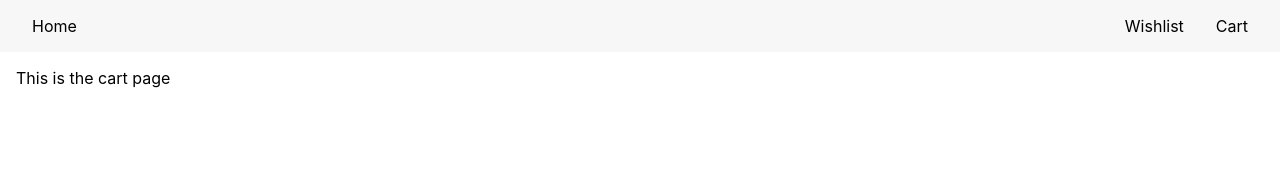
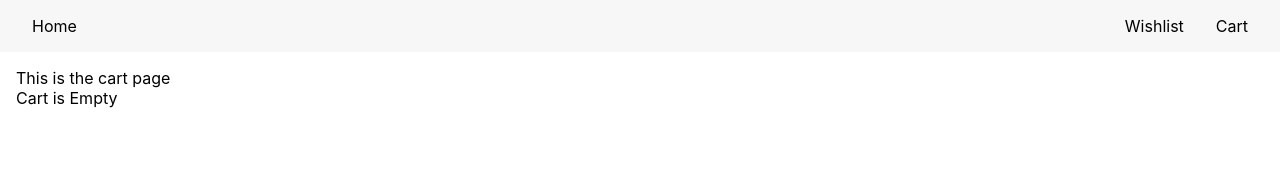
Before and after one commit to shaedrizwan/CryptoCart-buy-crpyto-collectibles, a React (Create React App) app in the folder cryptocart/: page /cart in a window 1280 px wide. Shown: the top 178 px of the page. Built offline with nearby package versions, Linux system fonts and the light colour scheme.

Commit message:
feat: added cart functionality

```diff
--- a/cryptocart/src/CartContext.js
+++ b/cryptocart/src/CartContext.js
@@ -1,4 +1,4 @@
-import {createContext, useContext} from "react";
+import {createContext, useContext,useReducer} from "react";
 
 export const CartContext = createContext();
 
@@ -6,9 +6,24 @@ export function useCart(){
     return useContext(CartContext);
 }
 
+const cartItems = [];
+
+const cartHandler = (state,{type,payload}) => {
+    switch(type){
+        case "ATC": return [...state,payload];
+        case "RFC": return(
+            state.filter(product => product.id !== payload.id)
+        )
+        default: console.log("Error in displatch")
+    }
+
+    return state;
+}
+
 export function CartProvider({children}){
+    const [cartState,cartDispatch] = useReducer(cartHandler,cartItems);
     return(
-        <CartContext.Provider >
+        <CartContext.Provider value={{cartState,cartDispatch}}>
             {children}
         </CartContext.Provider>
     )
--- a/cryptocart/src/pages/cart.js
+++ b/cryptocart/src/pages/cart.js
@@ -1,9 +1,25 @@
+import "../stylesheets/cart.css"
 import {useCart} from "../CartContext";
 
 
 
 export function Cart(){
+    const {cartState,cartDispatch} = useCart();
     return(
+        <>
         <div>This is the cart page</div>
+        {cartState.length === 0?<div>Cart is Empty</div> : cartState.map(product =>{
+            return (
+                <div className="cart-product-container">
+                <img src={product.image} alt={product.slug} className="cart-product-image"/>
+                <div className="cart-product-details-wrap">
+                    <div>{product.name}</div>
+                    <div>{product.owner}</div>
+                    <div>{product.price}</div>
+                    <button onClick={()=>cartDispatch({type:"RFC",payload:product})}>Remove from Cart</button>
+                </div>
+            </div>
+        )})}
+        </>
     )
 }
--- a/cryptocart/src/pages/home.js
+++ b/cryptocart/src/pages/home.js
@@ -24,7 +24,7 @@ export function Home(){
             <div className="title-main">Products</div>
             <div className="product-grid">
                 {ProductsDB.data.filter((item,idx)=>idx<4).map(product =>{
-                    return <Link className="linkTo" to={`/product/${product.slug}`}><div className="product-wrap">
+                    return <Link className="linkTo" to={`/product/${product.slug}`}><div key={product.id} className="product-wrap">
                         <img src={product.image} alt={product.slug} className="product-thumb"/>
                         <h2>{product.name}</h2>
                         <div className="product-price">Ξ {product.price}</div>
--- a/cryptocart/src/pages/productPage.js
+++ b/cryptocart/src/pages/productPage.js
@@ -1,8 +1,10 @@
 import {useParams} from "react-router-dom";
 import {ProductsDB} from "../productsDB";
 import "../stylesheets/productPage.css";
+import {useCart} from "../CartContext";
 
 export function ProductDetails(){
+    const {cartDispatch} = useCart();
     const {slug} = useParams();
     const product = ProductsDB.data.find(item => item.slug === slug)
     console.log(product.name)
@@ -13,7 +15,7 @@ export function ProductDetails(){
                 <div>{product.name}</div>
                 <div>{product.owner}</div>
                 <div>{product.price}</div>
-                <button>Add to Cart</button>
+                <button onClick={()=>cartDispatch({type:"ATC",payload:product})}>Add to Cart</button>
             </div>
         </div>
     )
--- /dev/null
+++ b/cryptocart/src/stylesheets/cart.css
@@ -0,0 +1,18 @@
+.cart-product-container{
+    display: flex;
+    flex-wrap: row wrap;
+    justify-content: center;
+}
+
+.cart-product-image{
+    max-width:50vw;
+    max-height: 60vh;
+    margin-left: -4rem;
+}
+
+.cart-product-details-wrap{
+    font-weight: bold;
+    font-size: 2rem;
+    padding: 2rem;
+    margin: 1rem;
+}
```
